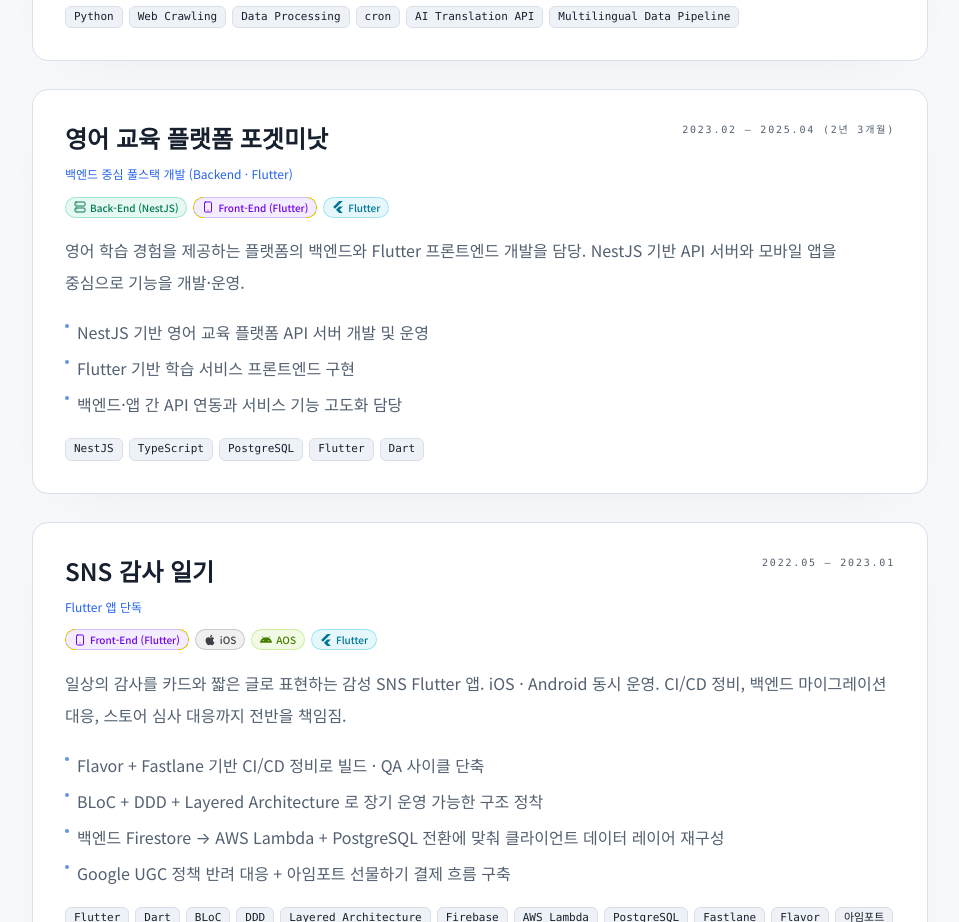
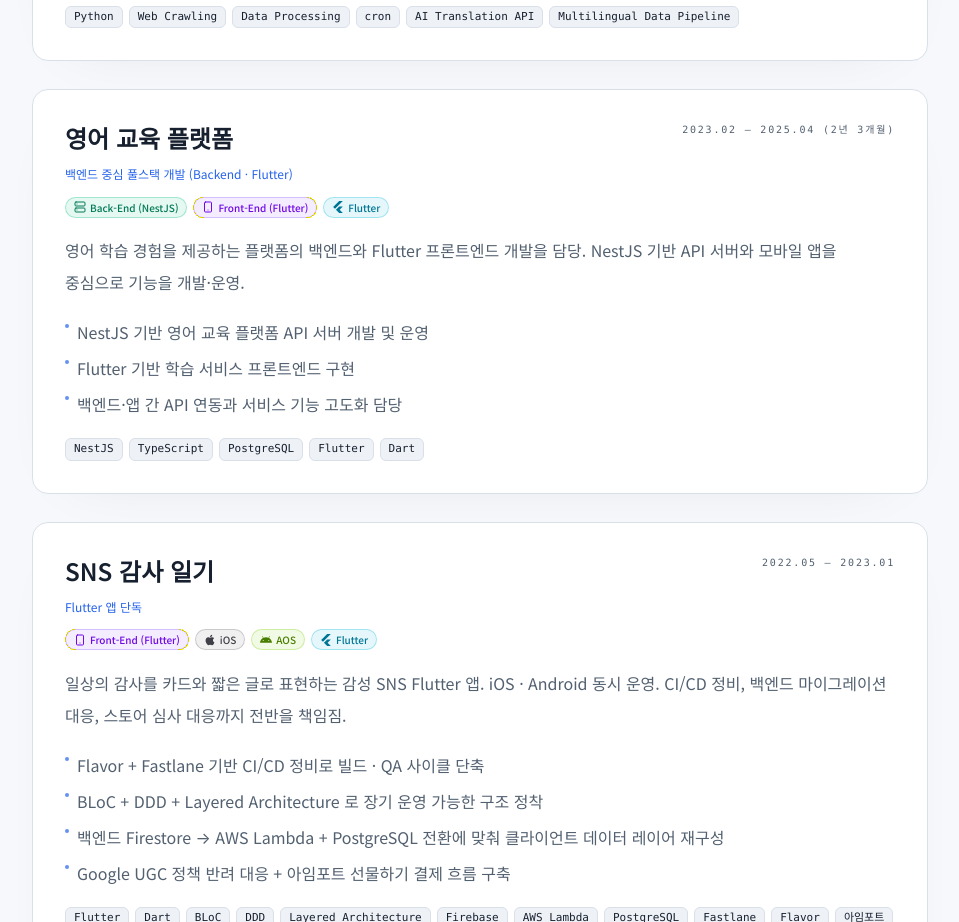
Before and after one commit to inma06/my_portfolio_site, a React (Vite) app: page / in a window 1280 px wide. Shown: the part 3040-3962 px from the top of the page, without its empty margins (160-1119 px from the left). Built offline with nearby package versions, Linux system fonts and the light colour scheme; no server answers.

Commit message:
Update project name for 영어 교육 플랫폼

```diff
--- a/src/data/portfolio.ts
+++ b/src/data/portfolio.ts
@@ -260,7 +260,7 @@
     links: [],
   },
   {
-    name: "영어 교육 플랫폼 포겟미낫",
+    name: "영어 교육 플랫폼",
     slug: "forget-me-not",
     period: "2023.02 — 2025.04 (2년 3개월)",
     role: "백엔드 중심 풀스택 개발 (Backend · Flutter)",
```
